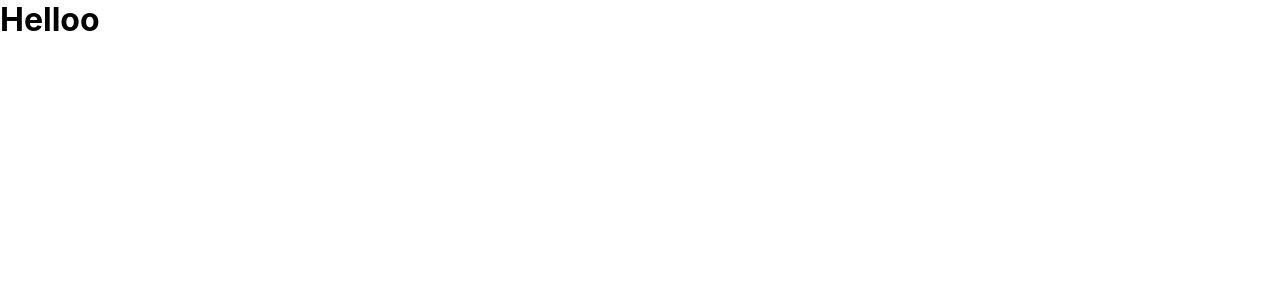
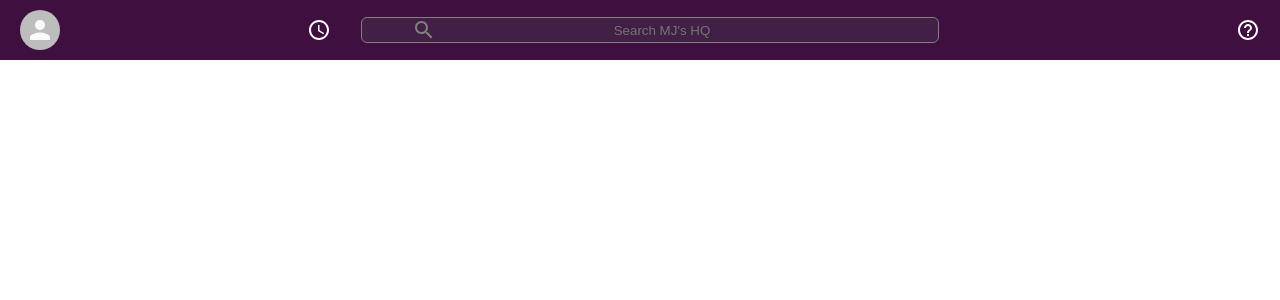
Before and after one commit to mittranj8/slack-clone-using-react, a React (Create React App) app: page / in a window 1280 px wide. Shown: the top 300 px of the page. Built offline with nearby package versions, Linux system fonts and the light colour scheme.

Commit message:
added header component

```diff
--- a/src/App.css
+++ b/src/App.css
@@ -1,38 +1,3 @@
-.App {
-  text-align: center;
+body {
+  --slack-color: #3f0f40;
 }
-
-.App-logo {
-  height: 40vmin;
-  pointer-events: none;
-}
-
-@media (prefers-reduced-motion: no-preference) {
-  .App-logo {
-    animation: App-logo-spin infinite 20s linear;
-  }
-}
-
-.App-header {
-  background-color: #282c34;
-  min-height: 100vh;
-  display: flex;
-  flex-direction: column;
-  align-items: center;
-  justify-content: center;
-  font-size: calc(10px + 2vmin);
-  color: white;
-}
-
-.App-link {
-  color: #61dafb;
-}
-
-@keyframes App-logo-spin {
-  from {
-    transform: rotate(0deg);
-  }
-  to {
-    transform: rotate(360deg);
-  }
-}
--- a/src/App.js
+++ b/src/App.js
@@ -1,9 +1,12 @@
 import "./App.css";
+import Header from "./Header";
 
 function App() {
   return (
     <div className="app">
-      <h1>Helloo</h1>
+      <Header />
+      {/* Sidebar */}
+      {/* React Router */}
     </div>
   );
 }
--- /dev/null
+++ b/src/Header.css
@@ -0,0 +1,54 @@
+.header {
+  display: flex;
+  align-items: center;
+  justify-content: space-between;
+  padding: 10px 0;
+  background-color: var(--slack-color);
+  color: white;
+}
+
+.header_left {
+  flex: 0.3;
+  display: flex;
+  align-items: center;
+  margin-left: 20px;
+}
+
+.header_left > .MuiSvgIcon-root {
+  margin-left: auto;
+  margin-right: 30px;
+}
+
+.header_search {
+  flex: 0.4;
+  background-color: #421f44;
+  text-align: center;
+  display: flex;
+  padding: 0 50px;
+  color: grey;
+  border: 1px grey solid;
+  border-radius: 6px;
+}
+
+.header_search > input {
+  background-color: transparent;
+  border: none;
+  text-align: center;
+  min-width: 35vw;
+  color: white;
+}
+
+.header_search > input:focus {
+  outline-width: 0;
+}
+
+.header_right {
+  flex: 0.3;
+  display: flex;
+  align-items: flex-end;
+}
+
+.header_right > .MuiSvgIcon-root {
+  margin-left: auto;
+  margin-right: 20px;
+}
--- /dev/null
+++ b/src/Header.js
@@ -0,0 +1,28 @@
+import { Avatar } from "@material-ui/core";
+import { AccessTime, HelpOutline, Search } from "@material-ui/icons";
+import React from "react";
+import "./Header.css";
+
+const Header = () => {
+  return (
+    <div className="header">
+      <div className="header_left">
+        <Avatar
+          className="header_avatar"
+          //   alt={user?.displayName}
+          //   src={user?.photoURL}
+        />
+        <AccessTime />
+      </div>
+      <div className="header_search">
+        <Search />
+        <input type="text" placeholder="Search MJ's HQ" />
+      </div>
+      <div className="header_right">
+        <HelpOutline />
+      </div>
+    </div>
+  );
+};
+
+export default Header;
```
